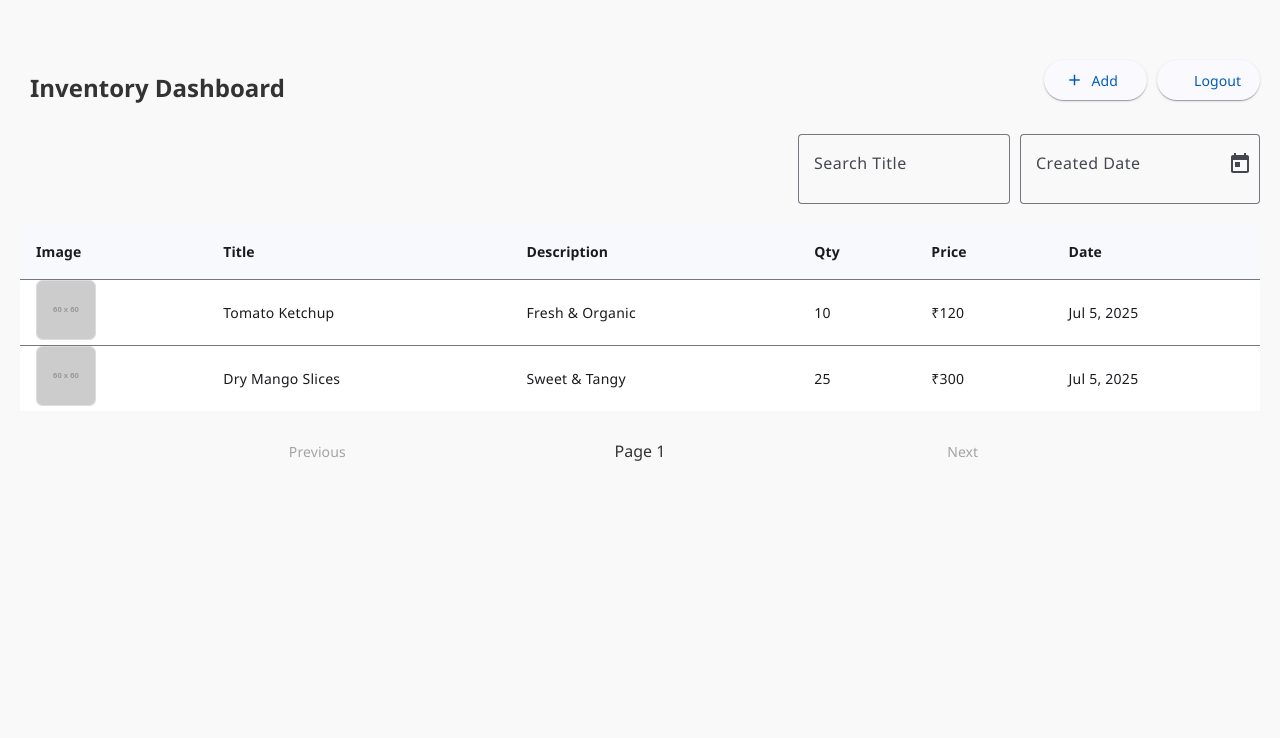
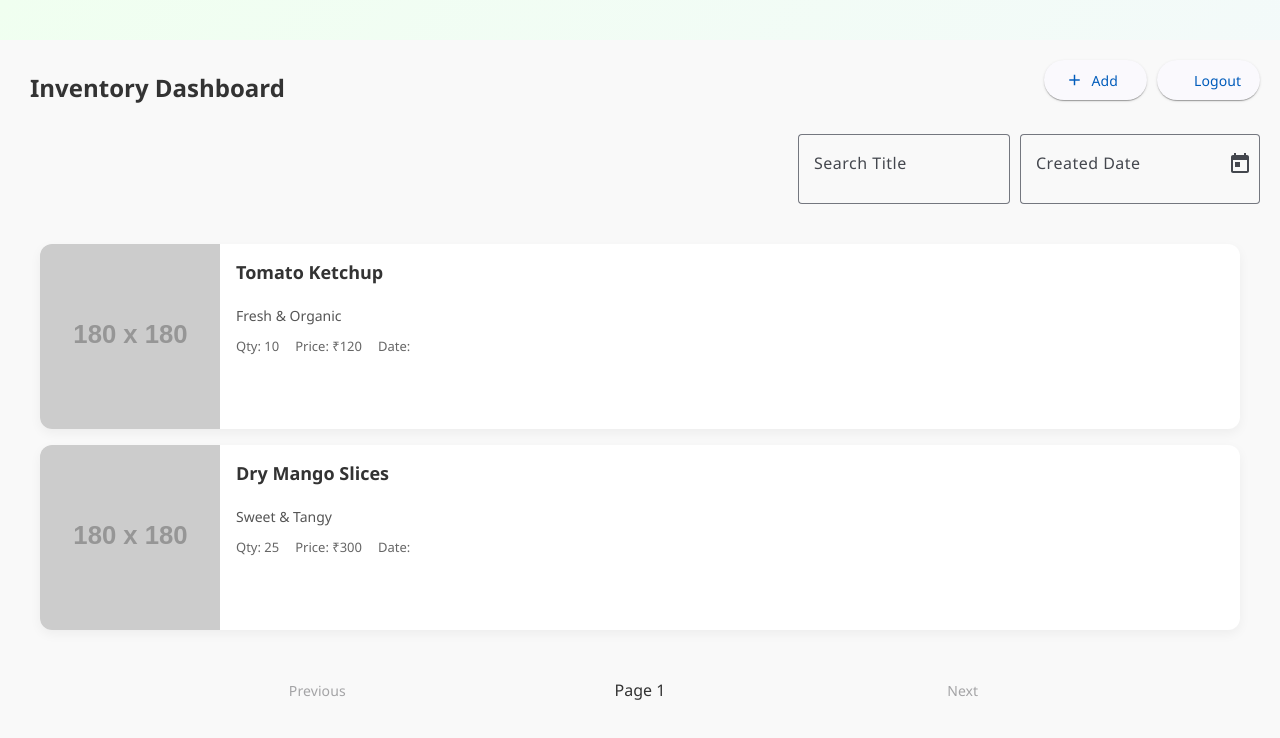
Before and after one commit to mukeshmjr/mvp-inventory-app, an Angular app in the folder frontend/: page /dashboard in a window 1280 px wide. Shown: the top 738 px of the page. Built offline with nearby package versions, Linux system fonts and the light colour scheme; sample sign-in values are in the browser's storage.

Commit message:
new changes

```diff
--- a/frontend/package.json
+++ b/frontend/package.json
@@ -29,6 +29,7 @@
     "@angular/material": "^20.0.5",
     "@angular/platform-browser": "^20.0.0",
     "@angular/router": "^20.0.0",
+    "moment": "^2.30.1",
     "ngx-toastr": "^19.0.0",
     "rxjs": "~7.8.0",
     "tslib": "^2.3.0"
--- a/frontend/src/app/pages/add-item/add-item.html
+++ b/frontend/src/app/pages/add-item/add-item.html
@@ -20,9 +20,22 @@
 
       <!-- Styled File Input -->
       <div class="file-upload-wrapper" *ngIf="!item.preview">
-        <label for="imageUpload{{ i }}" class="upload-label">Image</label>
         <input type="file" id="imageUpload{{ i }}" (change)="onImageChange($event, i)" accept="image/*" class="file-input" />
-        <img class="upload-icon" src="assets/icons/upload.svg" alt="Upload Icon" />
+        <svg version="1.1" class="upload-icon" id="Layer_1" xmlns="http://www.w3.org/2000/svg"
+          xmlns:xlink="http://www.w3.org/1999/xlink" width="26" height="26" viewBox="0 0 42 32"
+          enable-background="new 0 0 42 32" xml:space="preserve">
+          <g fill="#0077b6">
+            <path fill="#0077b6" d="M33.958,12.988C33.531,6.376,28.933,0,20.5,0C12.787,0,6.839,5.733,6.524,13.384
+        		C2.304,14.697,0,19.213,0,22.5C0,27.561,4.206,32,9,32h6.5c0.276,0,0.5-0.224,0.5-0.5S15.776,31,15.5,31H9c-4.262,0-8-3.972-8-8.5
+        		C1,19.449,3.674,14,9,14h1.5c0.276,0,0.5-0.224,0.5-0.5S10.776,13,10.5,13H9c-0.509,0-0.99,0.057-1.459,0.139
+        		C7.933,7.149,12.486,1,20.5,1C29.088,1,33,7.739,33,14v1.5c0,0.276,0.224,0.5,0.5,0.5s0.5-0.224,0.5-0.5V14
+        		c0-0.003,0-0.006,0-0.009c3.019,0.331,7,3.571,7,8.509c0,3.826-3.691,8.5-8,8.5h-7.5c-3.238,0-4.5-1.262-4.5-4.5V12.783l4.078,4.07
+        		C25.176,16.951,25.304,17,25.432,17s0.256-0.049,0.354-0.146c0.195-0.195,0.195-0.513,0-0.707l-4.461-4.452
+        		c-0.594-0.592-1.055-0.592-1.648,0l-4.461,4.452c-0.195,0.194-0.195,0.512,0,0.707s0.512,0.195,0.707,0L20,12.783V26.5
+        		c0,3.804,1.696,5.5,5.5,5.5H33c4.847,0,9-5.224,9-9.5C42,17.333,37.777,13.292,33.958,12.988z" style=""></path>
+          </g>
+        </svg>
+        <label for="imageUpload{{ i }}" class="upload-label">Add Image</label>
       </div>
     </div>
 
--- a/frontend/src/app/pages/add-item/add-item.scss
+++ b/frontend/src/app/pages/add-item/add-item.scss
@@ -3,10 +3,10 @@
   flex-wrap: nowrap;
   gap: 16px;
   align-items: center;
-  background: beige;
   padding: 20px;
   margin-bottom: 10px;
   border-radius: 10px;
+  background: linear-gradient(135deg, #f0fff0, #f5f7ff);
 
   .action-buttons {
     display: flex;
@@ -42,9 +42,15 @@
   .file-upload-wrapper {
     display: flex;
     align-items: center;
+    border: 1px solid;
+    border-radius: 5px;
+    padding: 10px 0px;
+    position: relative;
+    bottom: 10px;
     .upload-label {
-      font-weight: 500;
-      margin-bottom: 6px;
+      position: absolute;
+      left: 24%;
+      cursor: pointer;
     }
 
     .file-input {
@@ -53,6 +59,7 @@
       border-radius: 4px;
       font-size: 14px;
       opacity: 0;
+      cursor: pointer;
     }
     .upload-icon {
       position: absolute;
--- a/frontend/src/app/pages/dashboard/dashboard.html
+++ b/frontend/src/app/pages/dashboard/dashboard.html
@@ -35,9 +35,8 @@
     </div>
   </div>
 
-  <table mat-table [dataSource]="items" class="mat-elevation-z2 custom-table">
+  <!-- <table mat-table [dataSource]="filteredData" class="mat-elevation-z2 custom-table">
 
-    <!-- Image -->
     <ng-container matColumnDef="image">
       <th mat-header-cell *matHeaderCellDef>Image</th>
       <td mat-cell *matCellDef="let item">
@@ -45,44 +44,64 @@
       </td>
     </ng-container>
 
-    <!-- Title -->
     <ng-container matColumnDef="title">
       <th mat-header-cell *matHeaderCellDef>Title</th>
       <td mat-cell *matCellDef="let item">{{ item.title }}</td>
     </ng-container>
 
-    <!-- Description -->
     <ng-container matColumnDef="description">
       <th mat-header-cell *matHeaderCellDef>Description</th>
       <td mat-cell *matCellDef="let item">{{ item.description }}</td>
     </ng-container>
 
-    <!-- Qty -->
     <ng-container matColumnDef="qty">
       <th mat-header-cell *matHeaderCellDef>Qty</th>
       <td mat-cell *matCellDef="let item">{{ item.qty }}</td>
     </ng-container>
 
-    <!-- Price -->
     <ng-container matColumnDef="price">
       <th mat-header-cell *matHeaderCellDef>Price</th>
       <td mat-cell *matCellDef="let item">₹{{ item.price }}</td>
     </ng-container>
 
-    <!-- Date -->
     <ng-container matColumnDef="date">
       <th mat-header-cell *matHeaderCellDef>Date</th>
       <td mat-cell *matCellDef="let item">{{ item.date | date: 'mediumDate' }}</td>
     </ng-container>
 
-    <!-- Header and Row Definitions -->
     <tr mat-header-row *matHeaderRowDef="displayedColumns"></tr>
     <tr mat-row *matRowDef="let row; columns: displayedColumns;"></tr>
-  </table>
+  </table> -->
 
+  <div class="dashboard-list">
+  <div class="item-row" *ngFor="let item of filteredData">
+    <div class="item-image-container">
+      <img [src]="item.imageUrl || fallbackImage" alt="Item Image" (error)="onImageError($event)" />
+    </div>
+
+    <div class="item-info">
+      <h3>{{ item.title }}</h3>
+      <p class="desc">{{ item.description }}</p>
+
+      <div class="meta">
+        <span>Qty: {{ item.qty }}</span>
+        <span>Price: ₹{{ item.price }}</span>
+        <span>Date: {{ item.createdAt | date:'mediumDate' }}</span>
+      </div>
+
+      <!-- <div class="actions">
+        <button mat-icon-button color="primary"><mat-icon>edit</mat-icon></button>
+        <button mat-icon-button color="warn"><mat-icon>delete</mat-icon></button>
+      </div> -->
+    </div>
+  </div>
+</div>
+  <div class="no-data" *ngIf="filteredData.length === 0">
+    <p>No items found</p>
+  </div>
   <div class="pagination-controls">
     <button mat-button (click)="prevPage()" [disabled]="page === 1">Previous</button>
     <span>Page {{ page }}</span>
-    <button mat-button (click)="nextPage()" [disabled]="items.length < 10">Next</button>
+    <button mat-button (click)="nextPage()" [disabled]="filteredData.length < 10">Next</button>
   </div>
 </div>
--- a/frontend/src/app/pages/dashboard/dashboard.scss
+++ b/frontend/src/app/pages/dashboard/dashboard.scss
@@ -50,3 +50,75 @@
     text-wrap: nowrap;
   }
 }
+
+.dashboard-list {
+  display: flex;
+  flex-direction: column;
+  gap: 16px;
+  padding: 20px;
+}
+
+.item-row {
+  display: flex;
+  background: #fff;
+  border-radius: 12px;
+  box-shadow: 0 4px 12px rgba(0, 0, 0, 0.05);
+  overflow: hidden;
+  transition: box-shadow 0.3s ease;
+  flex-wrap: wrap;
+}
+
+.item-row:hover {
+  box-shadow: 0 6px 16px rgba(0, 0, 0, 0.1);
+}
+
+.item-image-container {
+  flex: 1 1 22 180px;
+  overflow: hidden;
+}
+
+.item-image-container img {
+  width: 100%;
+  height: 100%;
+  object-fit: cover;
+}
+
+.item-info {
+  flex: 2;
+  padding: 16px;
+  display: flex;
+  flex-direction: column;
+}
+
+.item-info h3 {
+  margin: 0 0 8px;
+  font-size: 18px;
+  font-weight: 600;
+}
+
+.item-info .desc {
+  font-size: 14px;
+  color: #555;
+  margin-bottom: 12px;
+}
+
+.meta {
+  display: flex;
+  flex-wrap: wrap;
+  gap: 16px;
+  font-size: 13px;
+  color: #666;
+}
+
+.actions {
+  margin-top: 16px;
+  display: flex;
+  gap: 10px;
+}
+
+.no-data {
+  text-align: center;
+  padding: 20px;
+  font-size: 18px;
+  color: #999;
+}
--- a/frontend/src/app/pages/dashboard/dashboard.ts
+++ b/frontend/src/app/pages/dashboard/dashboard.ts
@@ -9,10 +9,19 @@ import { MatFormFieldModule } from '@angular/material/form-field';
 import { MatInputModule } from '@angular/material/input';
 import { MatSnackBarModule } from '@angular/material/snack-bar';
 import { MatListModule } from '@angular/material/list';
-import { MatIcon, MatIconModule } from '@angular/material/icon';
-import { MatCellDef, MatHeaderCellDef, MatTableDataSource, MatTableModule } from '@angular/material/table';
-import { MatDatepicker, MatDatepickerInput, MatDatepickerModule, MatDatepickerToggle } from '@angular/material/datepicker';
+import { MatIconModule } from '@angular/material/icon';
+import {
+  MatCellDef,
+  MatHeaderCellDef,
+  MatTableModule,
+} from '@angular/material/table';
+import {
+  MatDatepickerModule,
+  MatDatepickerToggle,
+} from '@angular/material/datepicker';
 import { MatNativeDateModule } from '@angular/material/core';
+import moment from 'moment';
+
 
 @Component({
   selector: 'app-dashboard',
@@ -26,31 +35,43 @@ import { MatNativeDateModule } from '@angular/material/core';
     MatSnackBarModule,
     MatListModule,
     MatIconModule,
-    MatCellDef,
-    MatHeaderCellDef,
+    // MatCellDef,
+    // MatHeaderCellDef,
     MatTableModule,
     MatDatepickerModule,
     MatNativeDateModule,
     MatDatepickerToggle,
   ],
   templateUrl: './dashboard.html',
-  styleUrl: './dashboard.scss'
+  styleUrl: './dashboard.scss',
 })
 export class Dashboard implements OnInit {
   // Define any properties or methods needed for the dashboard
-  items: any[] = [];
+  originalData: any[] = []; // for keeping original response
+  filteredData: any[] = [];
+  fallbackImage = "https://dummyimage.com/180x180/eeeeee/aaa&text=No+Image";
+
+
+
   page = 1;
   total = 0;
   filters = {
     title: '',
-  createdDate: null as Date | null
+    createdDate: null as Date | null,
   };
 
-  displayedColumns: string[] = ['image', 'title', 'description', 'qty', 'price', 'date'];
+  displayedColumns: string[] = [
+    'image',
+    'title',
+    'description',
+    'qty',
+    'price',
+    'date',
+  ];
 
   constructor(private itemService: ItemService, private router: Router) {
     // Initialize any properties if needed
-    this.items = [
+    this.filteredData = [
       {
         image: 'https://via.placeholder.com/60',
         title: 'Tomato Ketchup',
@@ -77,7 +98,7 @@ export class Dashboard implements OnInit {
 
   fetchItems() {
     this.itemService.getItems(this.page).subscribe((res: any) => {
-      this.items = res.items;
+      this.filteredData = res.items;
       this.total = res.total;
     });
   }
@@ -94,6 +115,10 @@ export class Dashboard implements OnInit {
     }
   }
 
+  onImageError(event: Event) {
+  (event.target as HTMLImageElement).src = this.fallbackImage;
+  }
+
   goToAddItem() {
     this.router.navigate(['/add-item']);
   }
@@ -104,19 +129,21 @@ export class Dashboard implements OnInit {
   }
 
   applyFilters() {
-  this.items = this.items.filter(item => {
+    if (!this.originalData.length) {
+      // If originalData is empty, we assume it has not been set yet
+      this.originalData = [...this.filteredData]; // Store the initial data
+    }
+
+    this.filteredData = this.originalData.filter((item) => {
       const matchTitle = this.filters.title
         ? item.title.toLowerCase().includes(this.filters.title.toLowerCase())
         : true;
-    const matchCreatedDate = this.filters.createdDate
-      ? new Date(item.date) <= new Date(this.filters.createdDate)
-      : true;
+
+      const matchCreatedDate = this.filters.createdDate ? moment(this.filters.createdDate).isSame(moment(item.date), 'day')  : true;
 
       return matchTitle && matchCreatedDate;
     });
 
     this.page = 1; // reset to page 1 after filter
   }
-
-
 }
--- a/frontend/src/app/pages/login/login.html
+++ b/frontend/src/app/pages/login/login.html
@@ -1,12 +1,12 @@
 <mat-card class="login-card">
   <h2>Login</h2>
 
-  <mat-form-field appearance="outline" class="full-width">
+  <mat-form-field appearance="outline" class="compact-input">
     <mat-label>Username</mat-label>
     <input matInput [(ngModel)]="username" />
   </mat-form-field>
 
-  <mat-form-field appearance="outline" class="full-width">
+  <mat-form-field appearance="outline" class="compact-input">
     <mat-label>Password</mat-label>
     <input matInput type="password" [(ngModel)]="password" />
   </mat-form-field>
--- a/frontend/src/app/pages/login/login.scss
+++ b/frontend/src/app/pages/login/login.scss
@@ -1,5 +1,11 @@
-/* login.component.scss */
-
+:host {
+  display: flex;
+  justify-content: center;
+  align-items: center;
+  height: 100vh;
+  color: #fff;
+  background: linear-gradient(135deg, #f0fff0, #f5f7ff);
+}
 .login-card {
   max-width: 400px;
   margin: 80px auto;
@@ -7,6 +13,13 @@
   display: flex;
   flex-direction: column;
   gap: 20px;
+  background: linear-gradient(135deg, #f8f9fa, #e0eafc);
+  padding: 40px;
+  border-radius: 10px;
+  box-shadow: 0 8px 32px rgba(0, 0, 0, 0.2);
+  width: 100%;
+  max-width: 400px;
+  color: #000;
 }
 
 .full-width {
@@ -17,3 +30,14 @@
   color: red;
   text-align: center;
 }
+
+.compact-input .mat-form-field-infix {
+  padding: 0.25rem 0 !important;
+  min-height: 32px !important;
+}
+
+.compact-input .mat-input-element {
+  padding: 4px 8px !important;
+  font-size: 14px !important;
+  height: 32px !important;
+}
--- a/frontend/src/styles.scss
+++ b/frontend/src/styles.scss
@@ -1,6 +1,6 @@
 /* You can add global styles to this file, and also import other style files */
 
-html, body { height: 100%; }
+html, body { height: 100%; background: linear-gradient(135deg, #f0fff0, #f5f7ff); }
 body { margin: 0; font-family: Roboto, "Helvetica Neue", sans-serif; }
 
 /* Global Styles */
```
Also changed, not shown: frontend/src/app/pages/login/login.ts (+6 -1 lines), 1 other file (tests, documents, lock files or other folders). Lines whose indentation alone changed are shown as unchanged.
